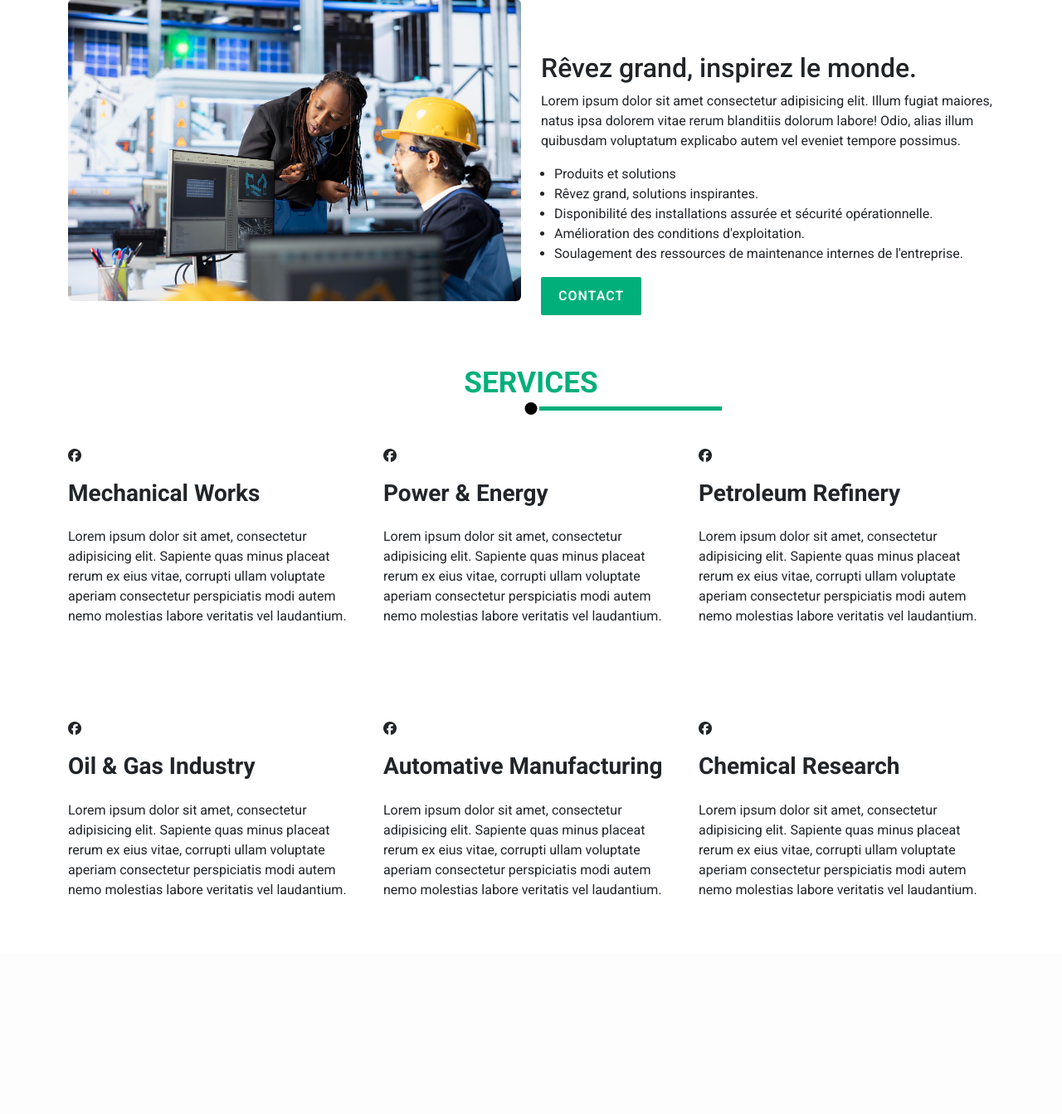
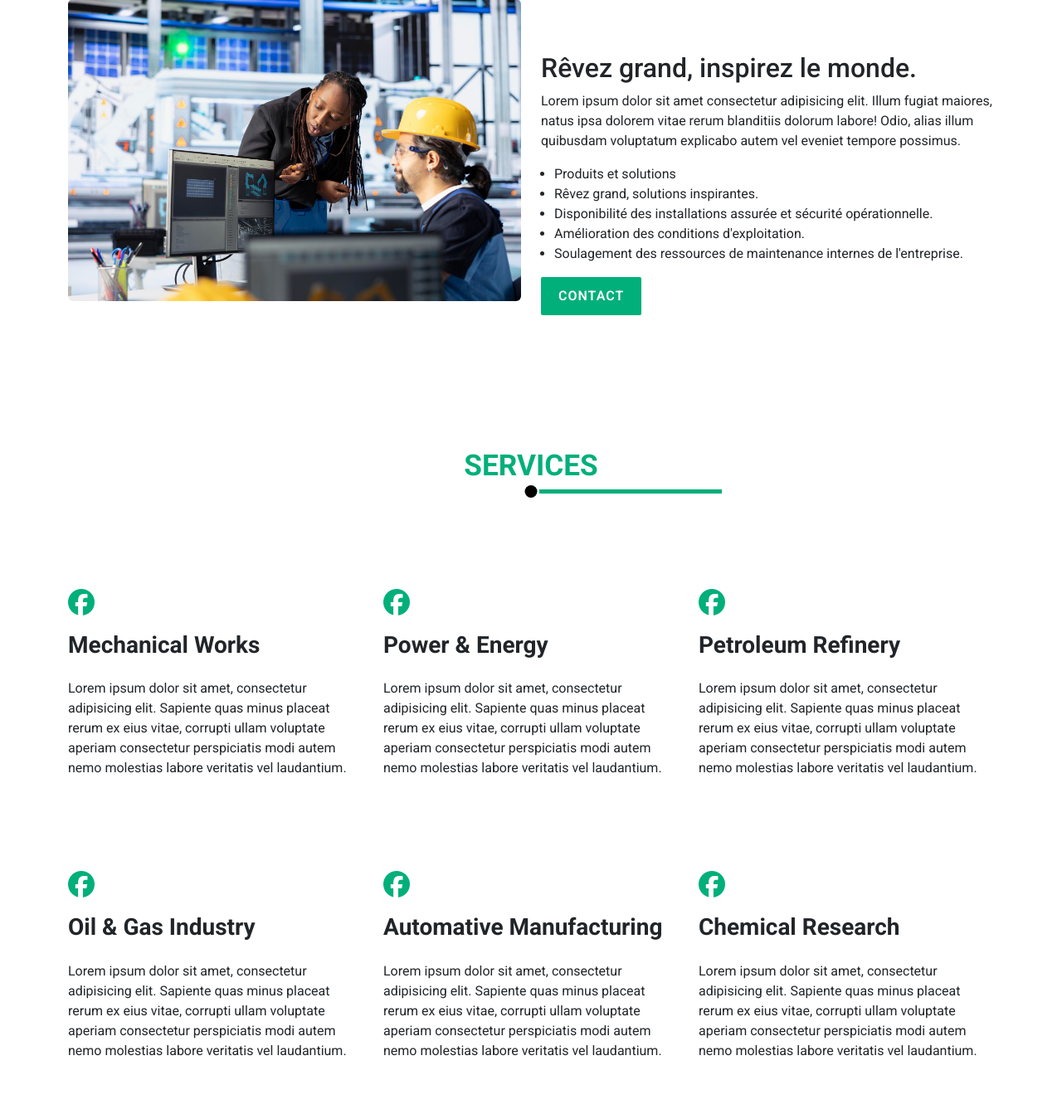
Before and after one commit to Denismaka/Factory, a PHP site: page / in a window 1280 px wide. Shown: the part 1015-2358 px from the top of the page at 83% size. Before the commit the page ends 2094 px from the top, so only its background shows below. Run offline with PHP 8.4, Linux system fonts and the light colour scheme.

Commit message:
Mise en place du style de la section services

```diff
--- a/assets/css/style.css
+++ b/assets/css/style.css
@@ -213,7 +213,16 @@ header.sticky {
 /* ############## */
 /* Services */
 /* ############## */
-
+#services {
+  margin-top: 10rem;
+}
+#services .container .row {
+  margin-top: 5rem;
+}
+#services .container .row .col-md-4 i {
+  color: var(--green);
+  font-size: 2rem;
+}
 /* ############## */
 /* Pages */
 /* ############## */
```
